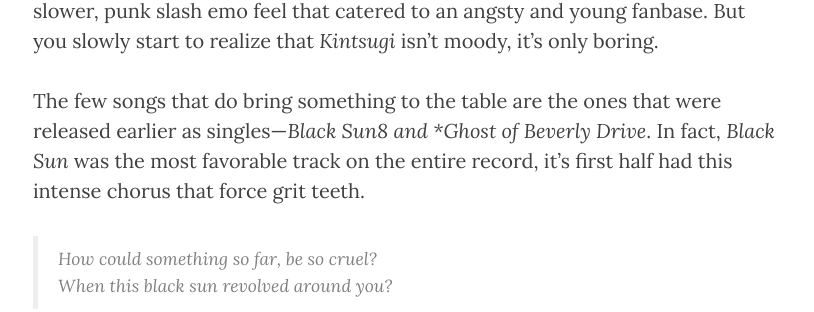
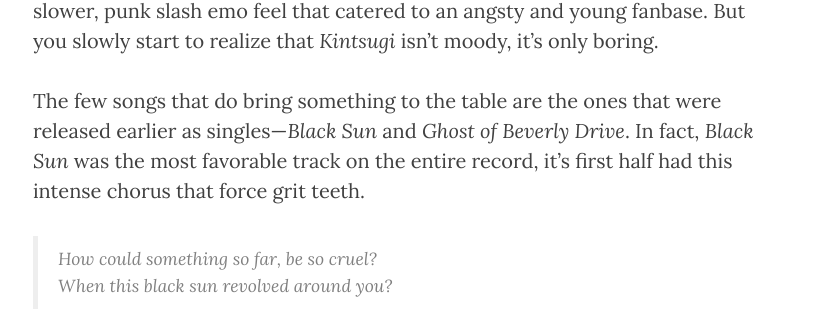
Before and after one commit to thegliss/gliss, a Jekyll site: the page built from _posts/2015-06-08-Kintsugi.md, in a window 1280 px wide and 900 px high, scrolled down 1030 px. Shown: the part 142-454 px from the top of the window, without its empty margins (232-1046 px from the left). Built offline with Jekyll 4.4.1, drawn with Linux system fonts in a browser that asks for light colours; nearby versions of some CDN libraries; comment, search, counter and statistics services are not loaded; some of the changed lines change nothing that is shown.

Commit message:
Minor fixes

```diff
--- a/_includes/head.html
+++ b/_includes/head.html
@@ -3,10 +3,10 @@
     <meta charset="utf-8">
     <meta http-equiv="X-UA-Compatible" content="IE=edge">
     <meta name="viewport" content="width=device-width, initial-scale=1">
-    <meta name="description" content="">
+    <meta name="description" content="{{ site.description }}">
     <meta name="Author" content="{{ author }}">
     <meta name="Keywords" content="music, reviews, music reviews, {{ Title }}">
-    <meta name="Abstract" content="">
+    <meta name="Abstract" content="{{ site.description }}">
     <meta name="robots" content="index, follow">
     <meta name="revisit-after" content="7 days">
 
--- a/_posts/2015-06-08-Kintsugi.md
+++ b/_posts/2015-06-08-Kintsugi.md
@@ -17,7 +17,7 @@
 
 There’s barely any spunk within most tracks because of this. It’s easy to defend this at first glance—most older records such as *Something About Airplanes* have a slower, punk slash emo feel that catered to an angsty and young fanbase. But you slowly start to realize that *Kintsugi* isn’t moody, it’s only boring.
 
-The few songs that do bring something to the table are the ones that were released earlier as singles—*Black Sun8 and *Ghost of Beverly Drive*. In fact, *Black Sun* was the most favorable track on the entire record, it’s first half had this intense chorus that force grit teeth.
+The few songs that do bring something to the table are the ones that were released earlier as singles—*Black Sun* and *Ghost of Beverly Drive*. In fact, *Black Sun* was the most favorable track on the entire record, it’s first half had this intense chorus that force grit teeth.
 
 > How could something so far, be so cruel? <br>
 > When this black sun revolved around you?
```
Also changed, not shown: README.md.
